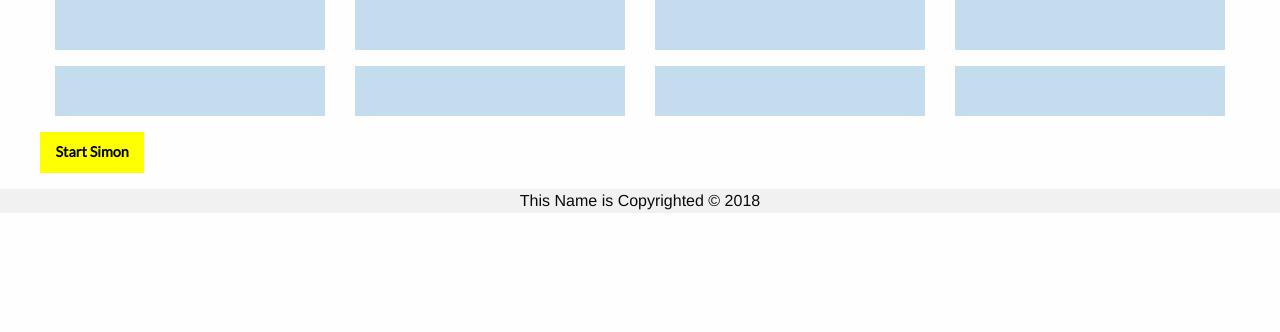
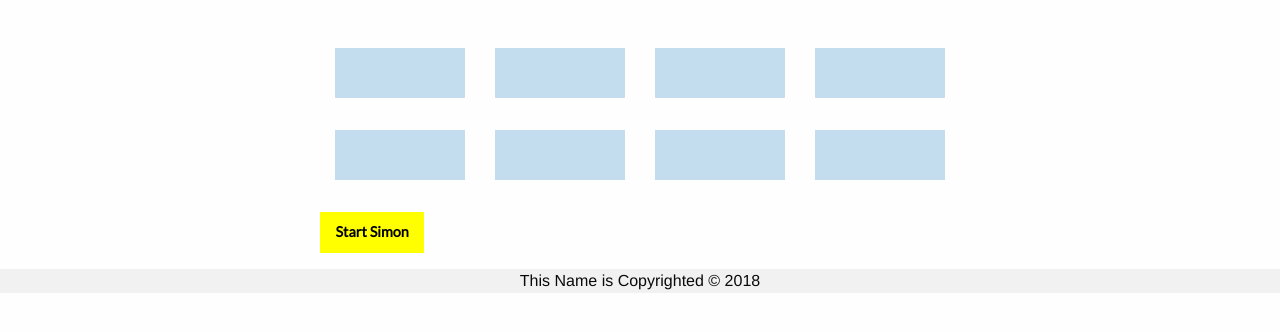
Before and after one commit to kkhan01/This_Name_is_Copyrighted-Brain_Battles, a Flask app: page /simon in a window 1280 px wide. Shown: the part 81-413 px from the top of the page. Run offline with Flask 2, Linux system fonts and the light colour scheme; some libraries are stand-ins or nearby versions.

Commit message:
simon formatting

```diff
--- a/devlog.txt
+++ b/devlog.txt
@@ -114,3 +114,6 @@ made navbar fixed
 
 elsharawyM -- 2018-01-13 15:09:04
 made navbar sticky instead
+
+elsharawyM -- 2018-01-13 15:48:48
+formatting simon to look better
--- a/static/css/app.css
+++ b/static/css/app.css
@@ -33,6 +33,10 @@ a {
 }
 
 p {
+    font-family: 'Lato', sans-serif;
+}
+
+h1 {
     font-family: 'Lato', sans-serif;
 }
 
--- a/static/css/simon.css
+++ b/static/css/simon.css
@@ -22,3 +22,14 @@
 	/*margin: auto;*/
 	height: 50px;
 }
+
+.grid-container{
+    margin-top: 2rem;
+    width: 50%;
+    text-align: center;
+
+}
+
+.button{
+    margin-top: 1rem;
+}
```
